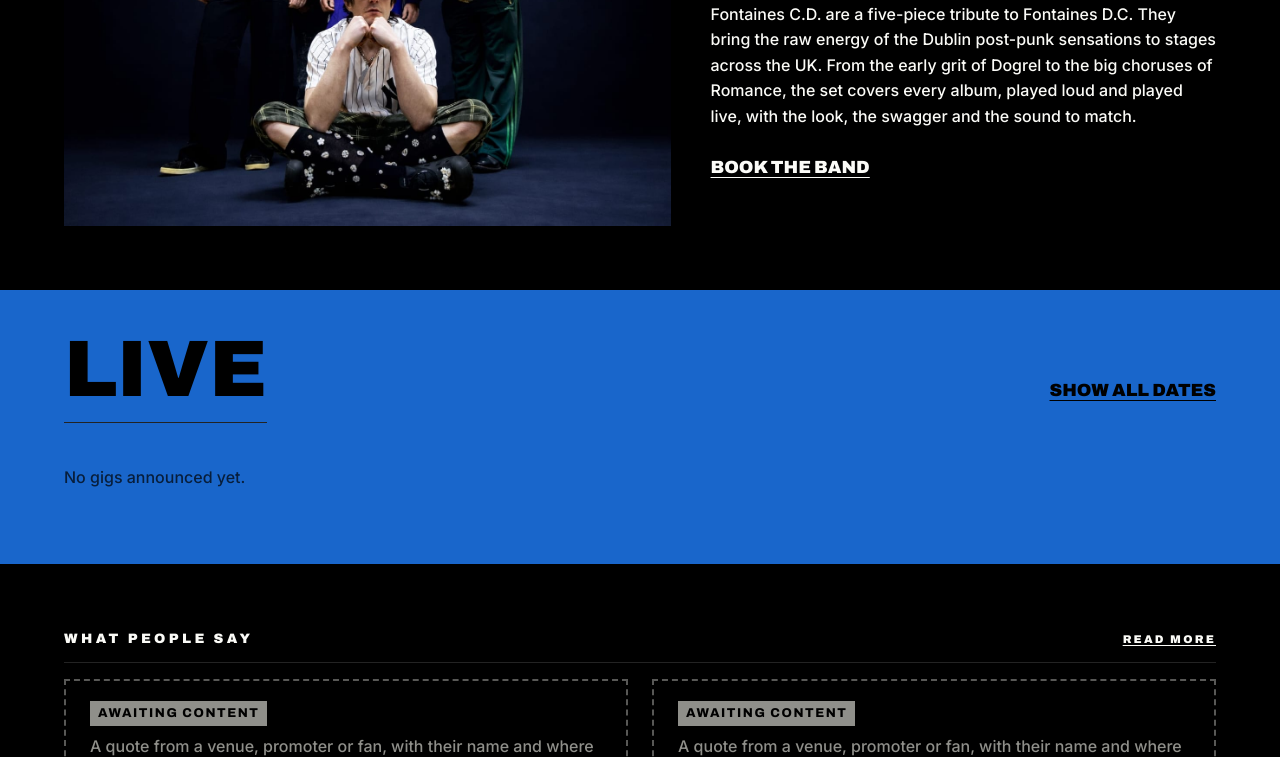
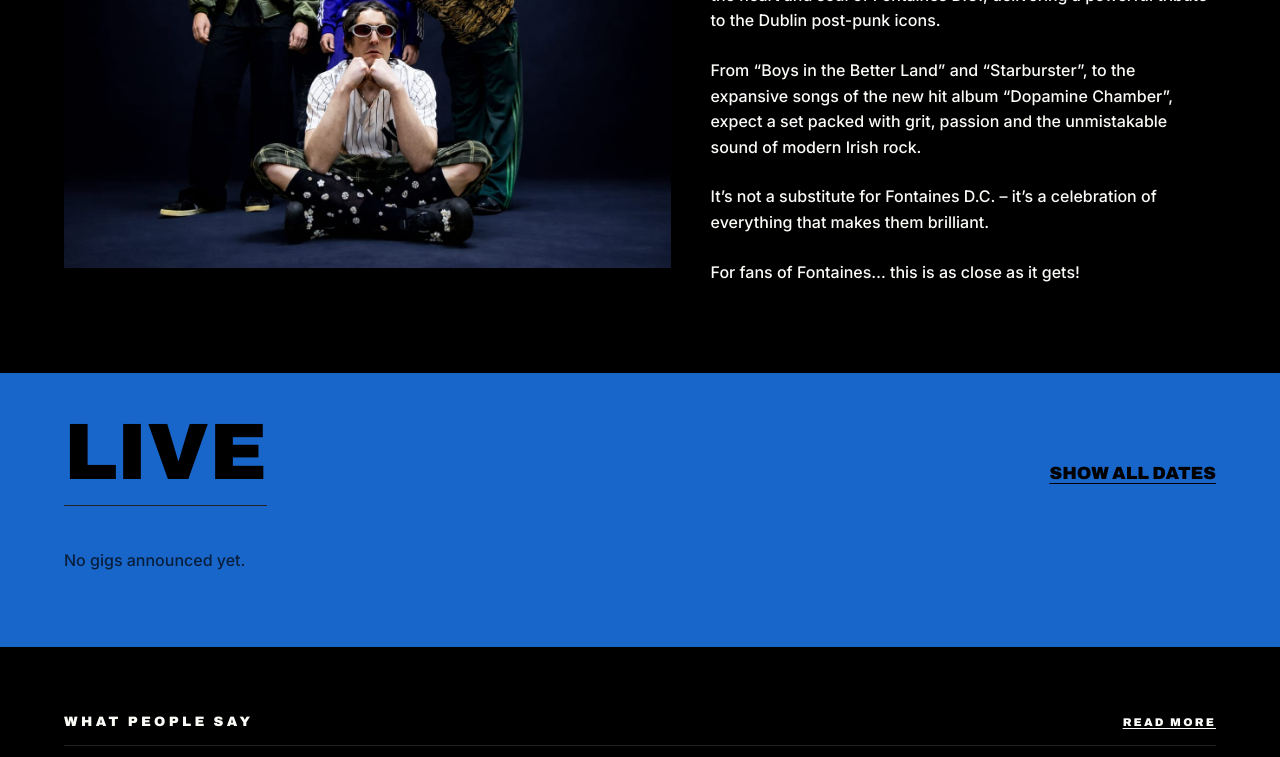
Before and after one commit to mojorisin7/fontaines-tribute, an Astro site: page / in a window 1280 px wide. Shown: the part 1042-1799 px from the top of the page. Built offline with nearby package versions, Linux system fonts and the light colour scheme; Astro itself is replaced by a stand-in of ours.

Commit message:
Use the band's own bio text on the homepage
Replaces the placeholder paragraph and drops the "Book the band" link
under it.

Co-Authored-By: Claude Opus 5.5 <noreply@anthropic.com>

```diff
--- a/src/pages/index.astro
+++ b/src/pages/index.astro
@@ -16,15 +16,17 @@ const gigs = loadGigs();
     <img class="bio-photo" src="/photos/band.jpg" width="1400" height="933" alt="The five members of Fontaines C.D. posing against a dark backdrop" loading="lazy" />
     <div class="bio-text">
       <h2 class="bio-title">{site.bandName}</h2>
-      {/* PLACEHOLDER bio. Replace with the band's own wording. */}
       <p>
-        Fontaines C.D. are a five-piece tribute to Fontaines D.C. They bring the raw energy of the
-        Dublin post-punk sensations to stages across the UK. From the early grit of Dogrel to the big
-        choruses of Romance, the set covers every album, played loud and played live, with the look,
-        the swagger and the sound to match.
+        Dark, loud and unapologetically intense. Fontaines C.D. channel the heart and soul of
+        Fontaines D.C., delivering a powerful tribute to the Dublin post-punk icons.
       </p>
-      <a class="bio-more" href="/book">Book the band</a>
-    </div>
+      <p>
+        From “Boys in the Better Land” and “Starburster”, to the expansive songs of the new hit album
+        “Dopamine Chamber”, expect a set packed with grit, passion and the unmistakable sound of
+        modern Irish rock.
+      </p>
+      <p>It’s not a substitute for Fontaines D.C. – it’s a celebration of everything that makes them brilliant.</p>
+      <p>For fans of Fontaines… this is as close as it gets!</p>    </div>
   </section>
 
   <section class="live-band full-bleed">
--- a/src/styles/global.css
+++ b/src/styles/global.css
@@ -368,10 +368,6 @@ h2 a { font-size: 0.7rem; letter-spacing: 0.2em; }
   color: var(--band); margin: 0 0 1.25rem; padding: 0; border: 0;
 }
 .bio-text p { margin: 0 0 1.5rem; line-height: 1.6; max-width: 55ch; }
-.bio-more {
-  font-family: var(--font-display); font-stretch: var(--display-stretch);
-  font-weight: var(--display-weight); text-transform: uppercase; font-size: 1.1rem;
-}
 .bio + .live-band { margin-top: 0; }
 @media (max-width: 760px) {
   .bio { grid-template-columns: 1fr; gap: 1.5rem; padding-block: 2.5rem 3rem; }
```
